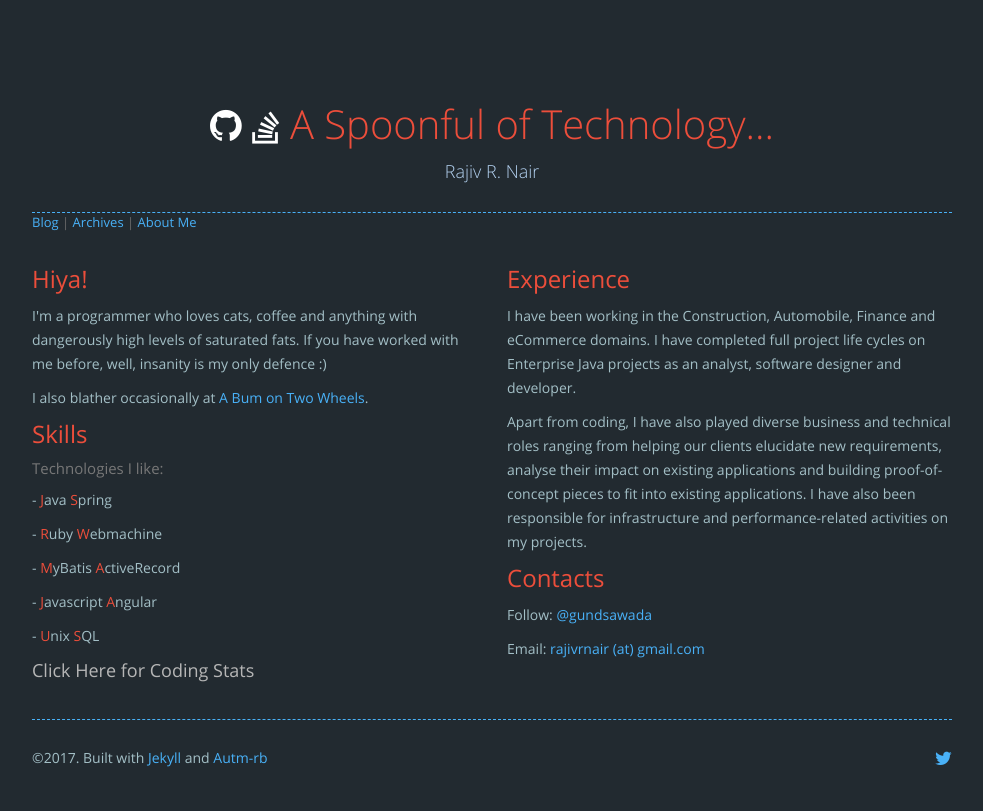
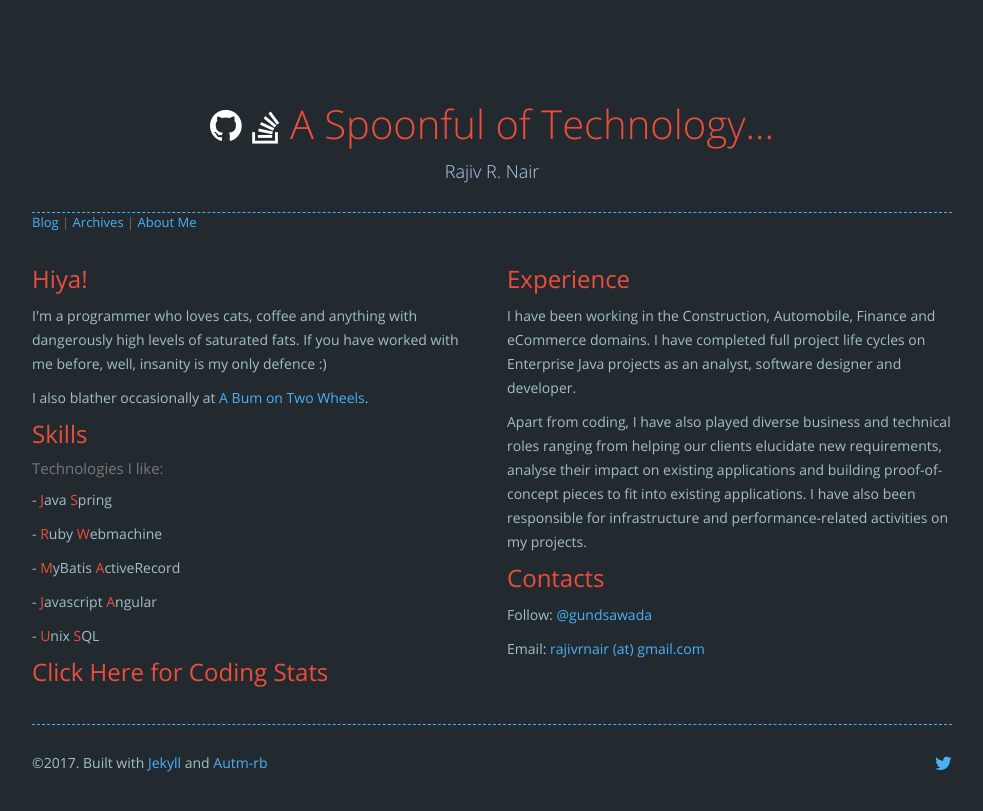
Before and after one commit to rajivrnair/rajivrnair.github.io, a Jekyll site: the page built from aboutme.html, in a window 1280 px wide. Shown: the top 811 px of the page, without its empty margins (148-1131 px from the left). Built offline with Jekyll 4.4.1, drawn with Linux system fonts in a browser that asks for light colours; nearby versions of some CDN libraries; comment, search, counter and statistics services are not loaded.

Commit message:
Style fix

```diff
--- a/aboutme.html
+++ b/aboutme.html
@@ -23,7 +23,7 @@ layout: default
     </div>
 
     <div id="stats">
-      <a href="{{ "/codingstats" | prepend:site.baseurl }}"><h3>Click Here for Coding Stats</h3></a>
+      <a href="{{ "/codingstats" | prepend:site.baseurl }}"><h2>Click Here for Coding Stats</h2></a>
     </div>
   </div>
 
```
